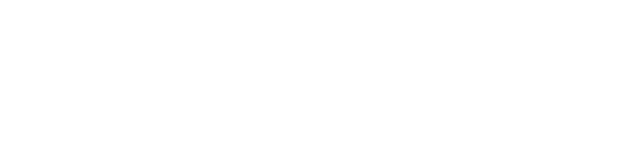
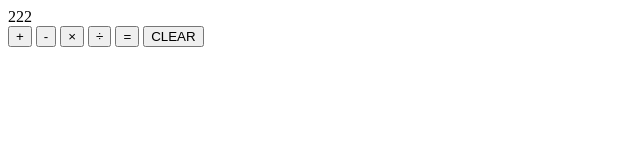
Before and after one commit to LedaThemis/odin-calculator, a plain HTML site: page index.html in a window 1280 px wide. Shown: the whole page, without its empty margins (0-640 px from the left). Drawn offline with Linux system fonts and the light colour scheme.

Commit message:
add basic calculator html

```diff
--- a/index.html
+++ b/index.html
@@ -31,7 +31,15 @@
 </head>
 
 <body>
-
+    <div id="calculator">
+        <div id="display">222</div>
+        <button class="operation">+</button>
+        <button class="operation">-</button>
+        <button class="operation">×</button>
+        <button class="operation">÷</button>
+        <button class="controls">=</button>
+        <button class="controls">CLEAR</button>
+    </div>
 </body>
 
 </html>
```
